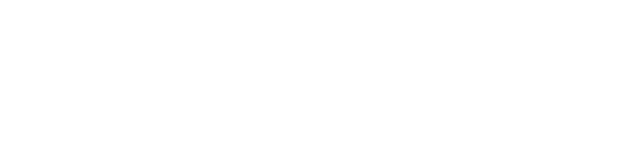
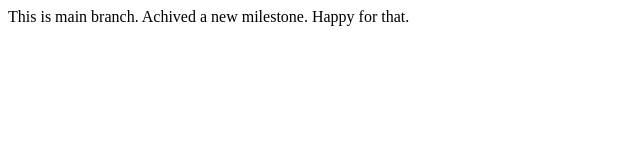
Before and after one commit to mayankbisht62/New-Local-repository, a plain HTML site: page index.html in a window 1280 px wide. Shown: the whole page, without its empty margins (0-640 px from the left). Drawn offline with Linux system fonts and the light colour scheme.

Commit message:
making change in row to main branch

```diff
--- a/index.html
+++ b/index.html
@@ -6,6 +6,7 @@
     <title>Document</title>
 </head>
 <body>
-
+    This is main branch.
+    Achived a new milestone. Happy for that.
 </body>
 </html>
```
